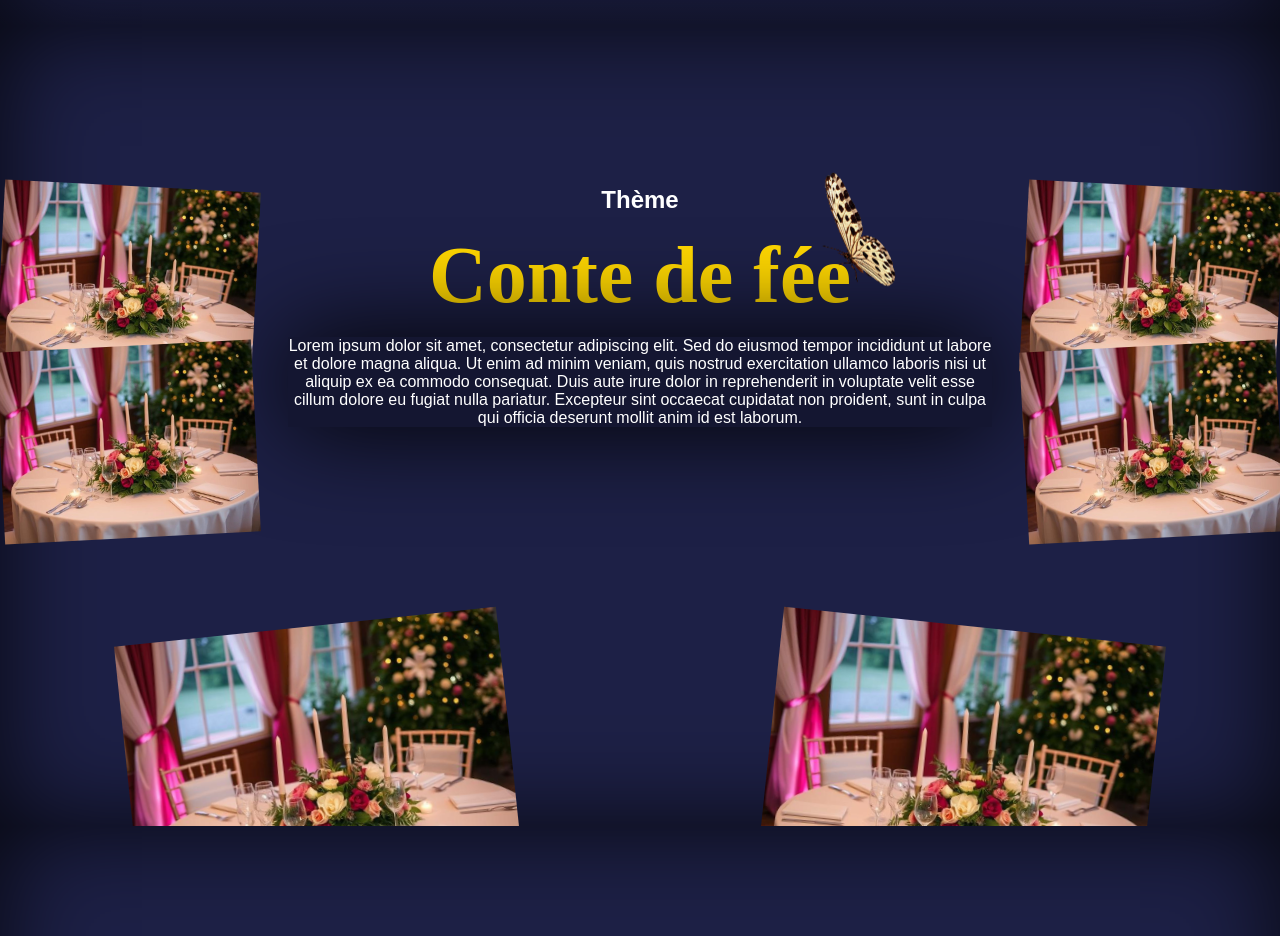
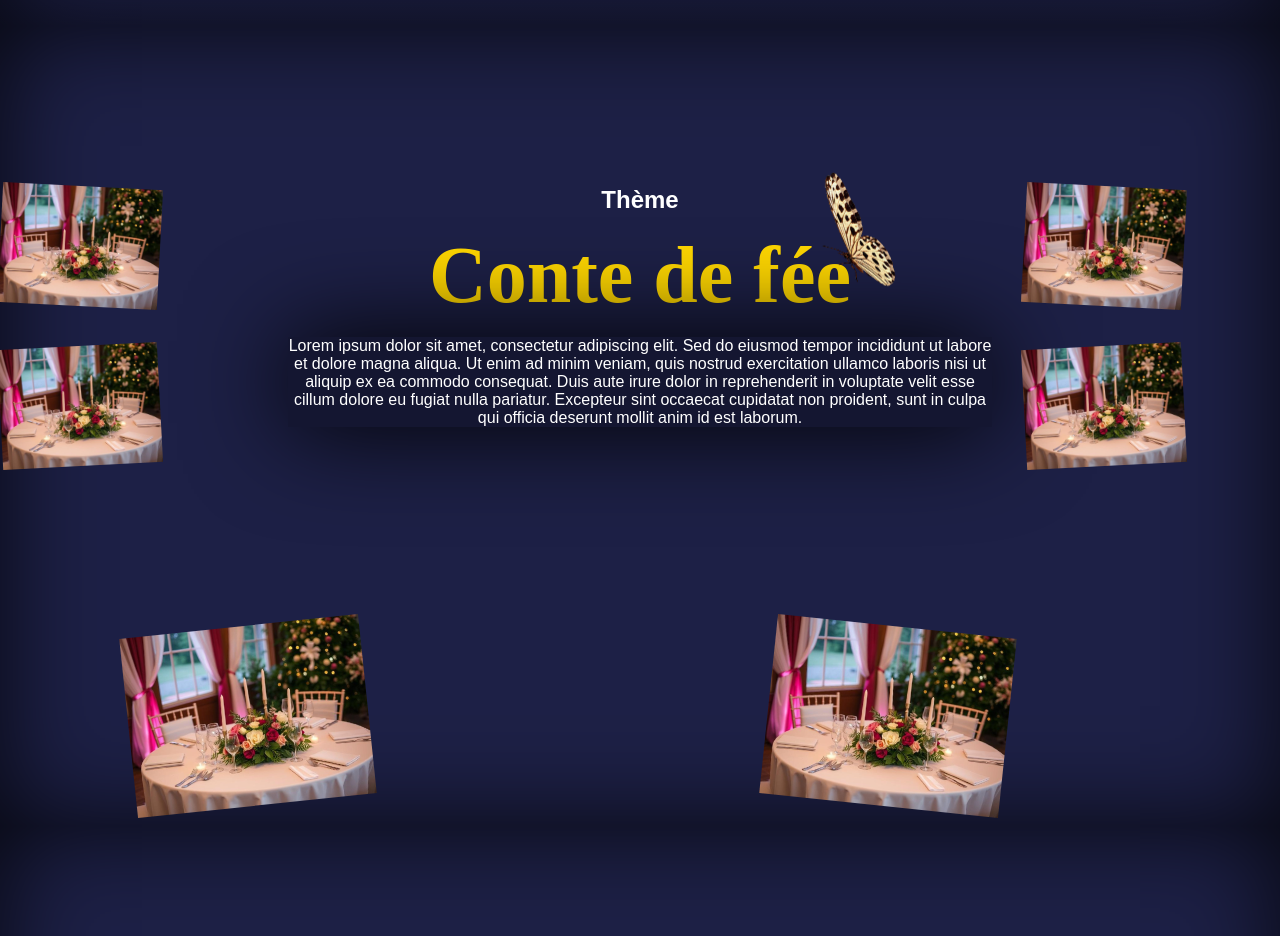
Before and after one commit to gillesdami/JulienEtSarah2025, a plain HTML site: page index.html in a window 1280 px wide. Shown: the part 1574-2510 px from the top of the page. Drawn offline with Linux system fonts and the light colour scheme; a web font is replaced by a local one.

Commit message:
fix style

```diff
--- a/style.css
+++ b/style.css
@@ -117,7 +117,7 @@ header nav a:hover {
 
 .photos img {
     position: absolute;
-    width: 20vw;
+    width: min(20vw, 20vh);
     height: auto;
 }
 
@@ -135,7 +135,7 @@ header nav a:hover {
 
 .photos img:nth-child(3) {
     transform: rotate(-6deg);
-    width: 30vw;
+    width: min(30vw, 30vh);
     left: 10vw;
     top: 75vh;
 }
@@ -154,7 +154,7 @@ header nav a:hover {
 
 .photos img:nth-child(6) {
     transform: rotate(6deg);
-    width: 30vw;
+    width: min(30vw, 30vh);
     left: 60vw;
     top: 75vh;
 }
```
